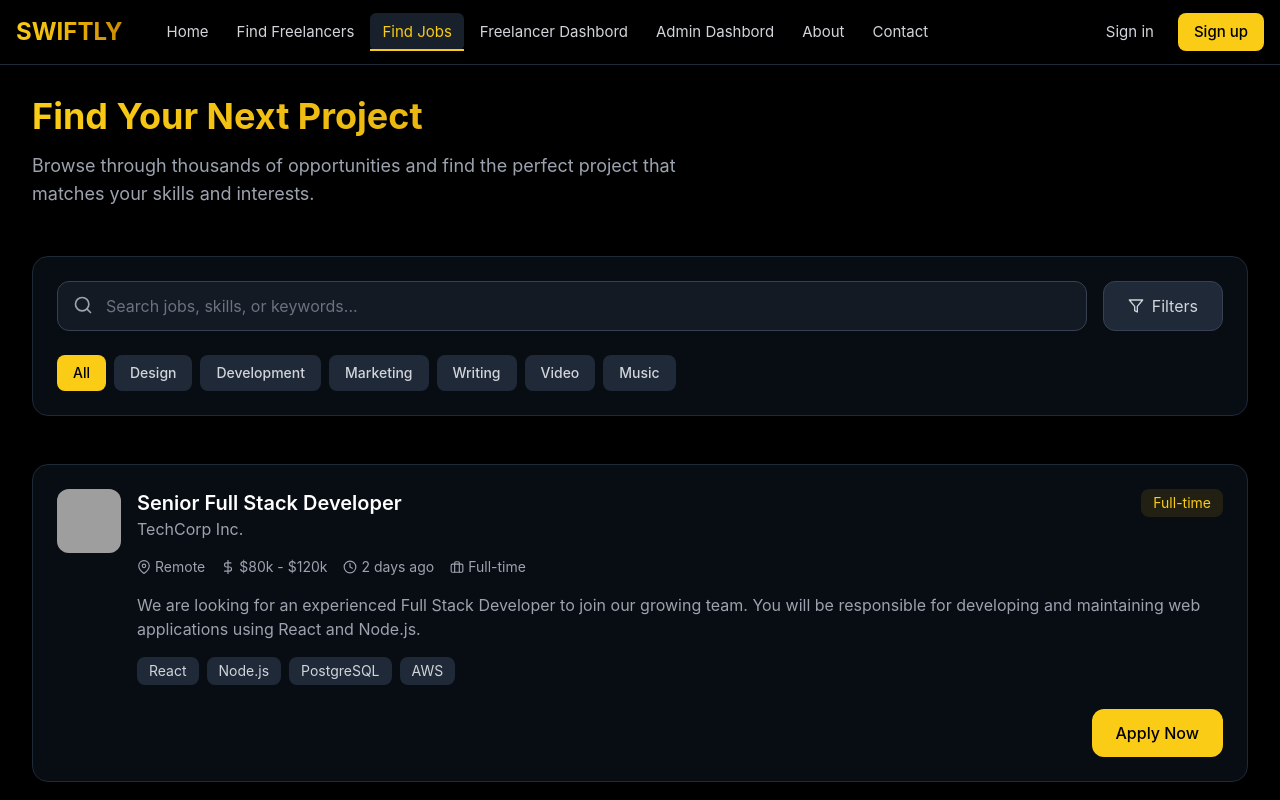
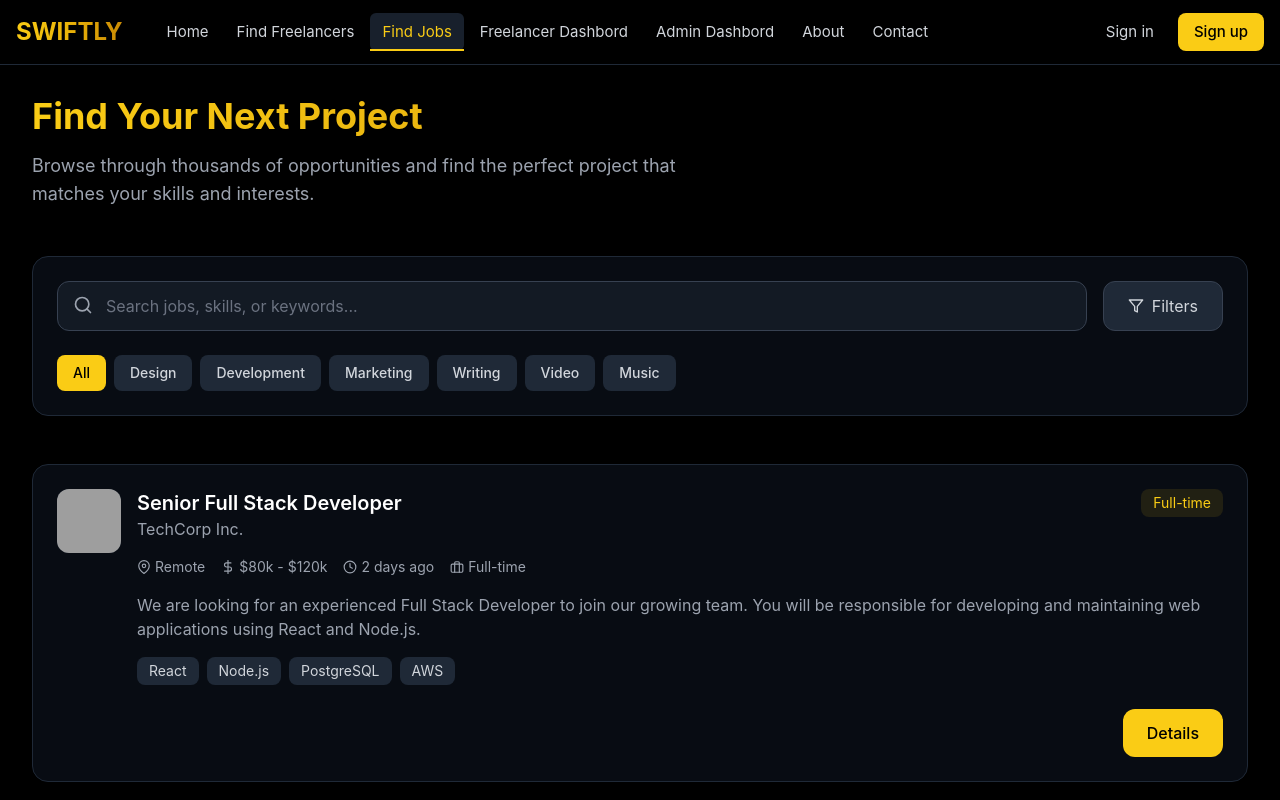
Before and after one commit to PeinNotFound/Swiftly_demo, a React (Create React App) app in the folder frontend/: page /jobs in a window 1280 px wide. Shown: the top 800 px of the page. Built offline with nearby package versions, Linux system fonts and the light colour scheme; grey boxes are pictures that could not be loaded.

Commit message:
modified:   frontend/src/pages/Freelancers.jsx         modified:   frontend/src/pages/Jobs.jsx         modified:   frontend/src/pages/Login.jsx         modified:   frontend/src/pages/Register.jsx

```diff
--- a/frontend/src/pages/Freelancers.jsx
+++ b/frontend/src/pages/Freelancers.jsx
@@ -1,5 +1,6 @@
 import React, { useState } from 'react';
 import { FiSearch, FiFilter, FiStar, FiMapPin, FiDollarSign } from 'react-icons/fi';
+import { Link } from 'react-router-dom';
 
 const Freelancers = () => {
   const [searchQuery, setSearchQuery] = useState('');
@@ -192,7 +193,7 @@ const Freelancers = () => {
             </div>
 
             <button className="mt-6 w-full py-3 px-4 bg-yellow-400 hover:bg-yellow-500 text-black rounded-xl font-medium transition-all duration-200 transform hover:scale-[1.02]">
-              View Profile
+            <Link to={`/freelancer/${freelancer.id}`}>View Profile</Link>
             </button>
           </div>
         ))}
--- a/frontend/src/pages/Jobs.jsx
+++ b/frontend/src/pages/Jobs.jsx
@@ -1,5 +1,6 @@
 import React, { useState } from 'react';
 import { FiSearch, FiFilter, FiClock, FiMapPin, FiDollarSign, FiBriefcase } from 'react-icons/fi';
+import { Link } from 'react-router-dom';
 
 const Jobs = () => {
   const [searchQuery, setSearchQuery] = useState('');
@@ -222,7 +223,7 @@ const Jobs = () => {
 
             <div className="mt-6 flex justify-end">
               <button className="px-6 py-3 bg-yellow-400 hover:bg-yellow-500 text-black rounded-xl font-medium transition-all duration-200 transform hover:scale-[1.02]">
-                Apply Now
+              <Link to={`/job/${job.id}`}>Details</Link>
               </button>
             </div>
           </div>
--- a/frontend/src/pages/Login.jsx
+++ b/frontend/src/pages/Login.jsx
@@ -110,7 +110,7 @@ const Login = () => {
               </div>
             </form>
 
-            <div className="mt-6">
+            {/* <div className="mt-6">
               <div className="relative">
                 <div className="absolute inset-0 flex items-center">
                   <div className="w-full border-t border-gray-700"></div>
@@ -132,7 +132,7 @@ const Login = () => {
                   </svg>
                 </button>
               </div>
-            </div>
+            </div> */}
           </div>
         </div>
 
```
Also changed, not shown: frontend/src/pages/Register.jsx (line endings or trailing spaces).
